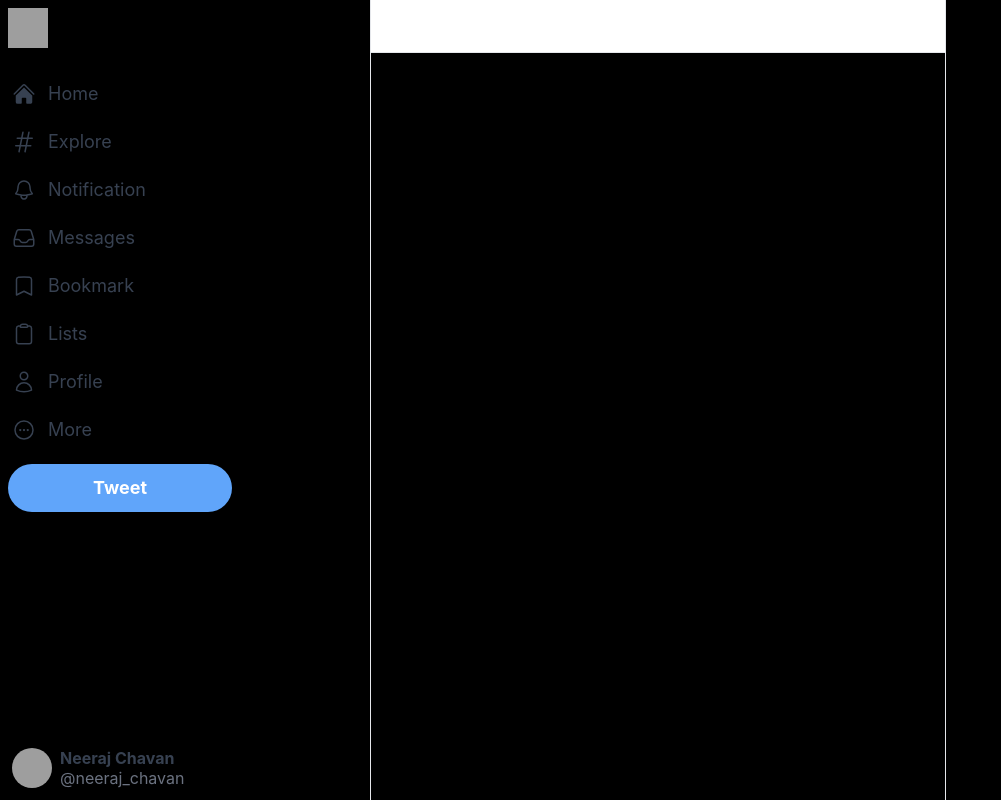
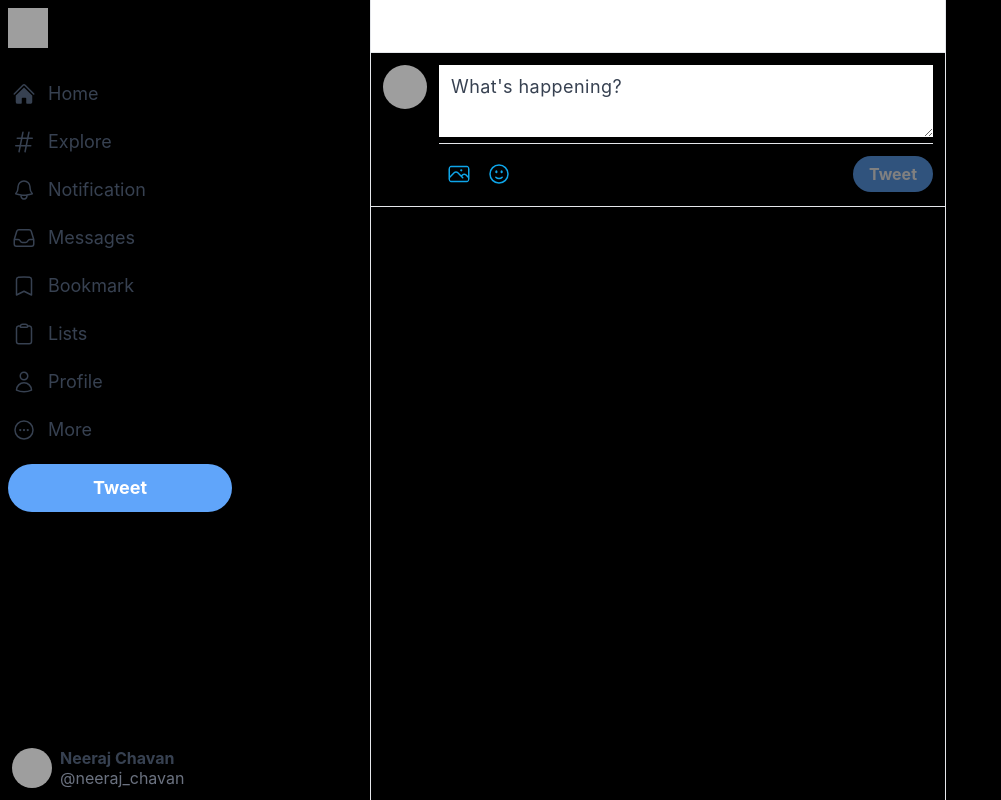
Before and after one commit to neerajchavan/next-js-twitter-clone, a Next.js app: page / in a window 1280 px wide. Shown: the whole page, without its empty margins (0-1001 px from the left). Built offline with nearby package versions, Linux system fonts and the light colour scheme; grey boxes are pictures that could not be loaded.

Commit message:
created input component for adding tweets

```diff
--- a/components/Feed.js
+++ b/components/Feed.js
@@ -1,4 +1,5 @@
 import { SparklesIcon } from "@heroicons/react/24/outline";
+import Input from "./common/Input";
 
 const Feed = () => {
   return (
@@ -9,6 +10,7 @@ const Feed = () => {
             <SparklesIcon className="h-5"/>
         </div>
       </div>
+      <Input/>
     </div>
   );
 };
--- /dev/null
+++ b/components/common/Input.js
@@ -0,0 +1,37 @@
+import { FaceSmileIcon, PhotoIcon } from '@heroicons/react/24/outline';
+import React from 'react';
+
+const Input = () => {
+  return (
+    <div className="flex border-b border-gray-200 p-3 space-x-3">
+      <img
+        className="h-11 w-11 rounded-full cursor-pointer hover:brightness-95"
+        src="https://www.w3schools.com/howto/img_avatar.png"
+        alt="user-image"
+      />
+      <div className="w-full divide-y divide-gray-200">
+        <div className="">
+          <textarea
+            className="w-full border-none focus:ring-0 text-lg placeholder-gray-700 tracking-wide min-h-[50px] text-gray-700"
+            rows="2"
+            placeholder="What's happening?"
+          ></textarea>
+        </div>
+        <div className="flex items-center justify-between pt-2.5">
+          <div className="flex">
+            <PhotoIcon className="h-10 w-10 hoverEffect p-2 text-sky-500 hover:bg-sky-100" />
+            <FaceSmileIcon className="h-10 w-10 hoverEffect p-2 text-sky-500 hover:bg-sky-100" />
+          </div>
+          <button
+            className="bg-blue-400 text-white px-4 py-1.5 rounded-full font-bold shadow-md hover:brightness-95 disabled:opacity-50"
+            disabled
+          >
+            Tweet
+          </button>
+        </div>
+      </div>
+    </div>
+  );
+};
+
+export default Input;
--- a/package.json
+++ b/package.json
@@ -15,6 +15,7 @@
     "react-dom": "18.2.0"
   },
   "devDependencies": {
+    "@tailwindcss/forms": "^0.5.3",
     "autoprefixer": "^10.4.12",
     "eslint": "8.24.0",
     "eslint-config-next": "12.3.1",
--- a/tailwind.config.js
+++ b/tailwind.config.js
@@ -1,11 +1,11 @@
 /** @type {import('tailwindcss').Config} */
 module.exports = {
   content: [
-    "./pages/**/*.{js,ts,jsx,tsx}",
-    "./components/**/*.{js,ts,jsx,tsx}",
+    './pages/**/*.{js,ts,jsx,tsx}',
+    './components/**/*.{js,ts,jsx,tsx}',
   ],
   theme: {
     extend: {},
   },
-  plugins: [],
-}
+  plugins: [require('@tailwindcss/forms')],
+};
```
Also changed, not shown: 1 other file (tests, documents, lock files or other folders).
